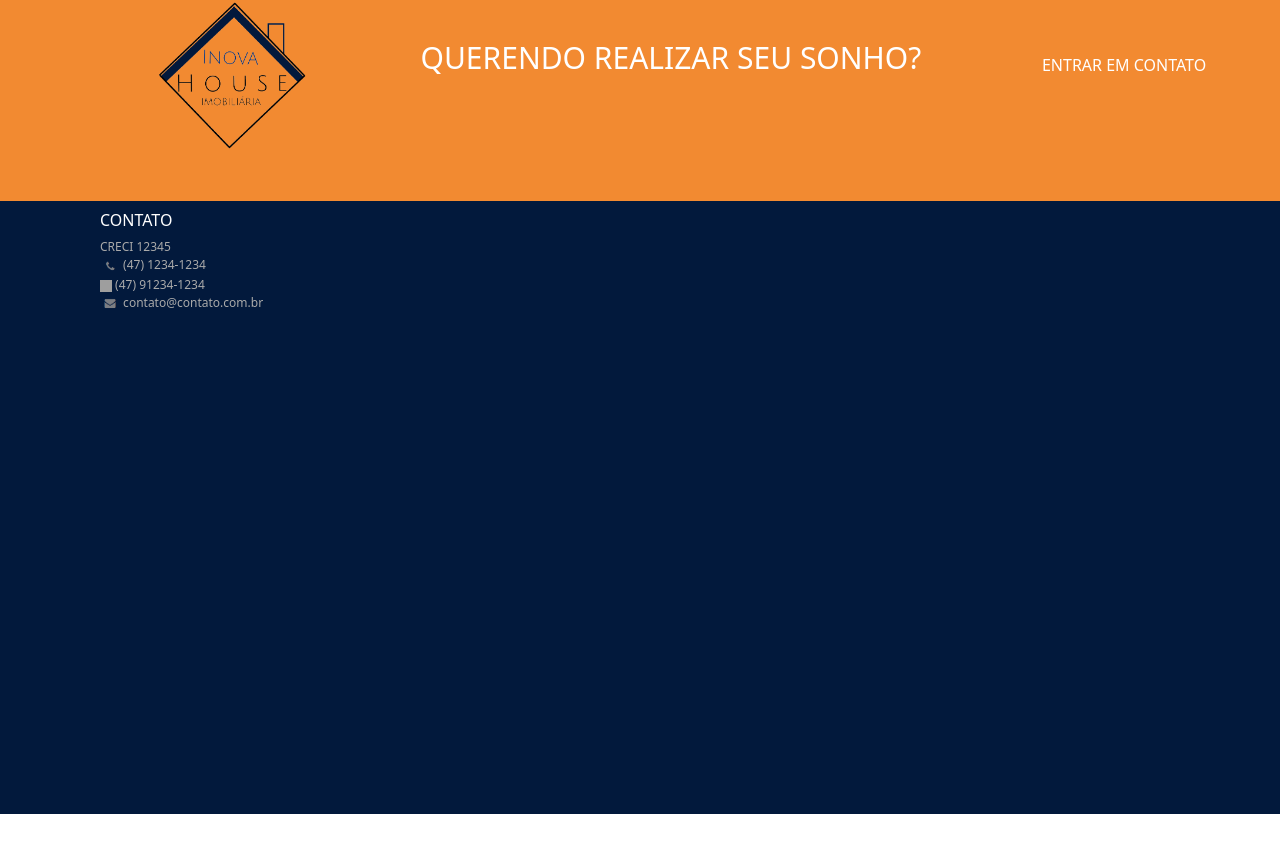
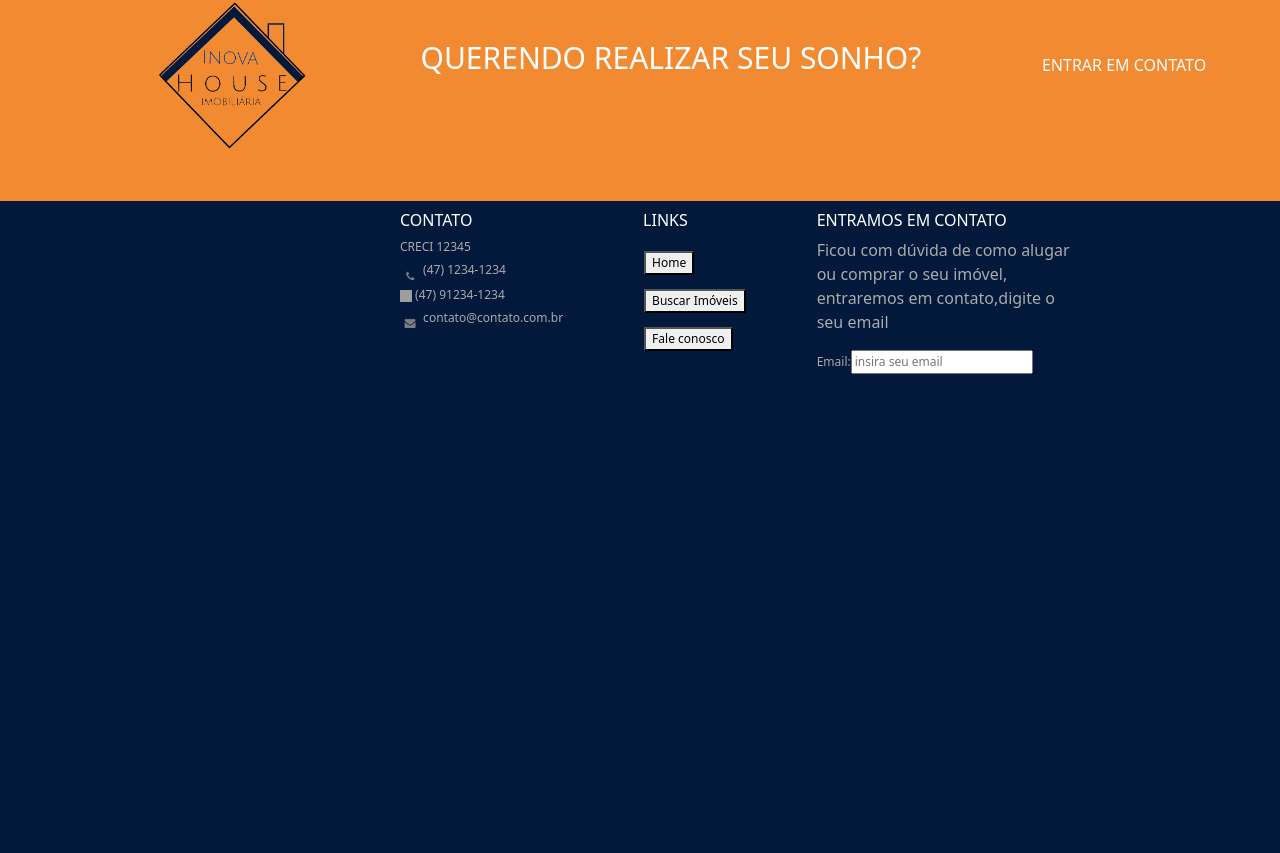
Before and after one commit to vitoriacsantoss/HackatonIntegrado, a Vue app: page / in a window 1280 px wide. Shown: the part 1215-2068 px from the top of the page. Before the commit the page ends 2029 px from the top, so only its background shows below. Built offline with nearby package versions, Linux system fonts and the light colour scheme; grey boxes are pictures that could not be loaded.

Commit message:
mainFooter-Manu

```diff
--- a/src/components/MainFooter.vue
+++ b/src/components/MainFooter.vue
@@ -1,5 +1,16 @@
+<script setup>
+import HomeView from '@/views/HomeView.vue'
+import BuscarView from '@/views/BuscarView.vue'
+import ContatoView from '@/views/ContatoView.vue'
+
+import { ref, computed } from 'vue'
+
+const email = ref('')
+
+</script>
 <template>
     <div class="main-footer">
+        <div class="contato">
             <h1>CONTATO</h1>
             <div>
 
@@ -10,24 +21,83 @@
                 (47) 1234-1234
             </div>
             <div>
-            <img class="img" src="https://cdn.icon-icons.com/icons2/792/PNG/512/whatsapp_icon-icons.com_65542.png" alt="">
+                <img class="img" src="https://cdn.icon-icons.com/icons2/792/PNG/512/whatsapp_icon-icons.com_65542.png"
+                    alt="">
                 (47) 91234-1234
             </div>
             <div>
                 <img class="img1" src="email.png" alt="">
                 contato@contato.com.br
             </div>
+        </div>
+        <div class="links">
 
+            <div class="link">
+                <h1>LINKS</h1>
+                <div class="botoes">
+                    <div class="bot">
+                        <button @click="$router.push({ name: 'home' })">Home</button>
+                    </div>
+                    <div class="bot">
+                        <button @click="$router.push({ name: 'buscar' })">Buscar Imóveis</button>
+                    </div>
+                    <div class="bot">
+                        <button @click="$router.push({ name: 'contato' })">Fale conosco</button>
+                    </div>
+                </div>
+            </div>
+        </div>
+
+            <div class="entramos">
+                <h1>ENTRAMOS EM CONTATO</h1>
+                <div class="miniform">
+                    <p class="texto"> Ficou com dúvida de como alugar <br> ou comprar o seu imóvel, <br> entraremos em contato,digite o <br> seu email</p>
+                    <label for="">Email: </label>
+                    <input type="email" class="input" v-on:keypress="ok = false" v-model="email"
+                        placeholder="insira seu email" required />
+                </div>
+            </div>
     </div>
 </template>
 
 <style scoped>
+.texto{
+    font-size: medium;
+}
 .main-footer {
     padding: 10px 10px 500px 100px;
     background-color: #02193c;
     display: flex;
+    flex-direction: row;
+}
+
+.contato {
+    display: flex;
     align-items: flex-start;
     flex-direction: column;
+    padding-left: 300px;
+}
+.entramos{
+    display: flex;
+    align-items: flex-start;
+    flex-direction: column;
+    padding-left: 10px;
+}
+
+.link {
+    padding-left: 50px ;
+    margin-top: 0%;
+}
+
+.bot {
+    padding-top: 10%;
+    background-color: #02193c;
+    color: #ffffff;
+    border: 1px solid #02193c;
+}
+
+.img1 {
+    margin-top: 10px;
 }
 
 .main-footer div {
@@ -49,4 +119,5 @@ img {
 h1 {
     font-size: medium;
     color: white;
-}</style>
+}
+</style>
```
Lines whose indentation alone changed are shown as unchanged.
